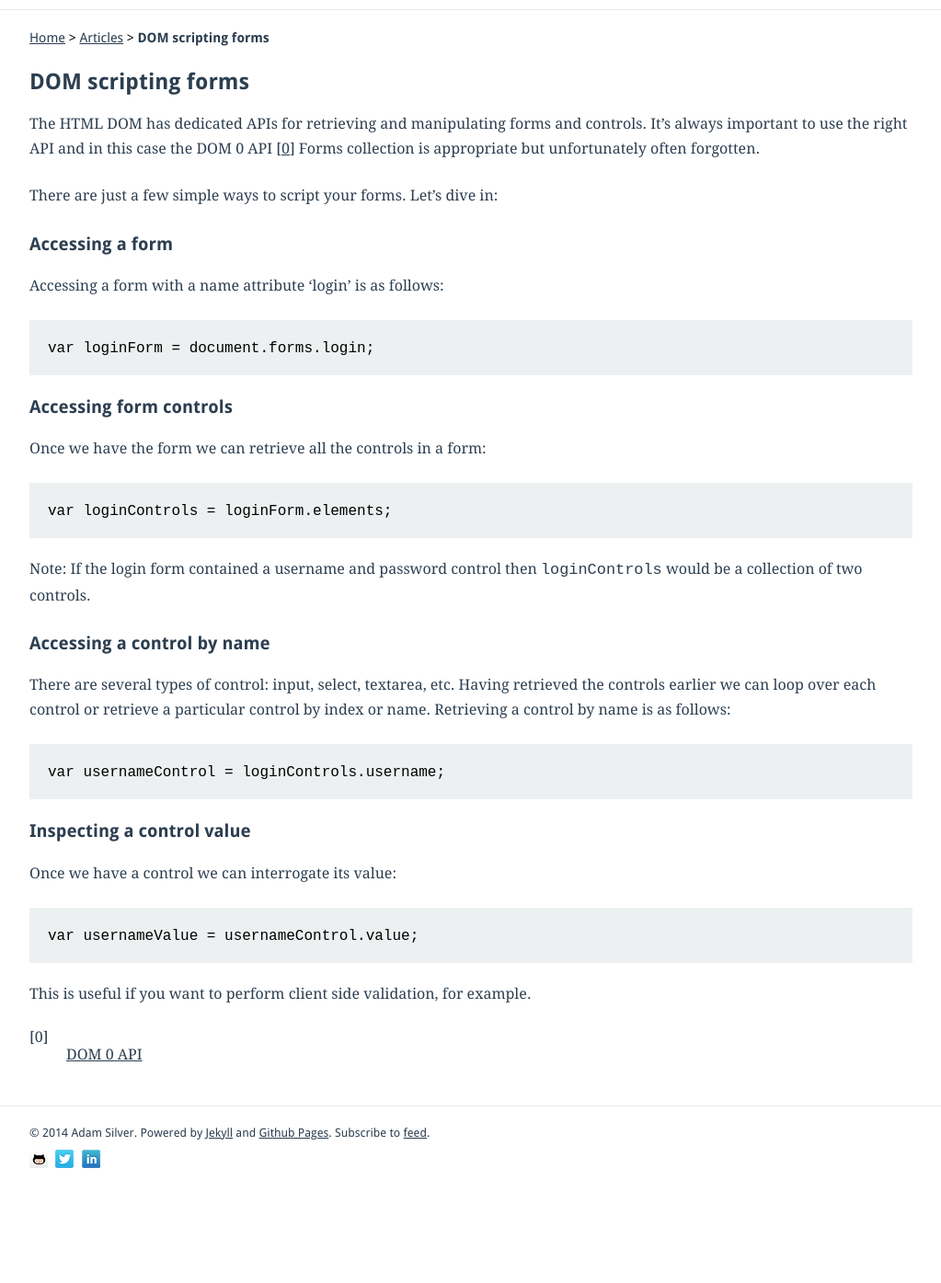
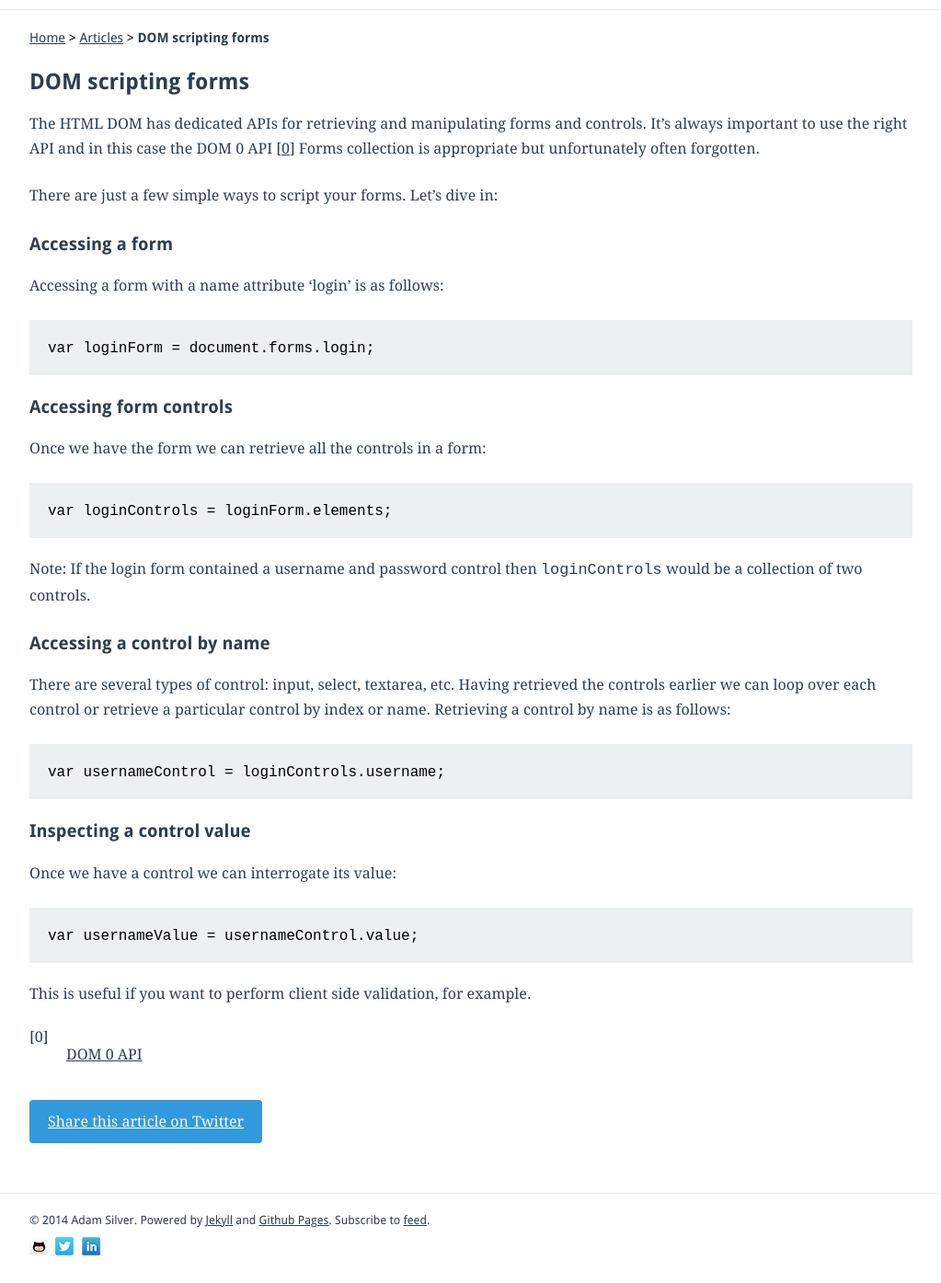
Before and after one commit to adamsilver/adamsilver.io-jekyll, a Jekyll site: the page built from _posts/2014-01-02-dom-scripting-forms.md, in a window 1280 px wide, cut to the strip 150-1545 px from the top of the page. Shown: the whole strip at 92% size, without its empty margins (128-1151 px from the left). Built offline with Jekyll 4.4.1, drawn with Linux system fonts in a browser that asks for light colours; Markdown is read by kramdown in place of the engine named in the settings; before the commit the page ends 1450 px from its top, so only the background shows below that.

Commit message:
share button back

```diff
--- a/_layouts/post.html
+++ b/_layouts/post.html
@@ -25,7 +25,7 @@
                 </p> -->
                 {{ content }}
 
-                <!-- <p class="share"><a href="https://twitter.com/share?source=tweetbutton&text={{page.title}}&via=adambsilver&url={{site.url}}{{page.url}}&hashtags=frontend" target="_blank">Share this article on Twitter</a></p> -->
+                <p class="share"><a href="https://twitter.com/share?source=tweetbutton&text={{page.title}}&via=adambsilver&url={{site.url}}{{page.url}}&hashtags=frontend">Share this article on Twitter</a></p>
             </div>
 
             {% include newsletterForm.html %}
```
